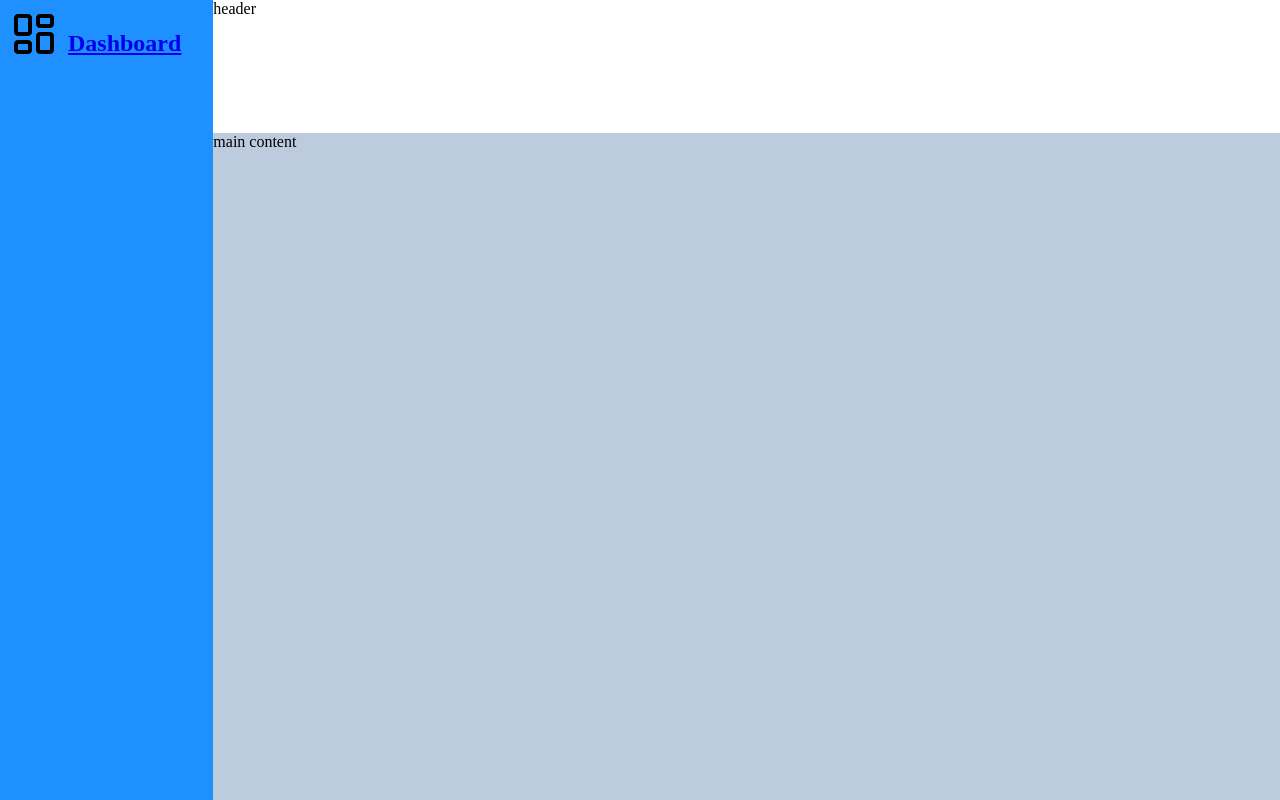
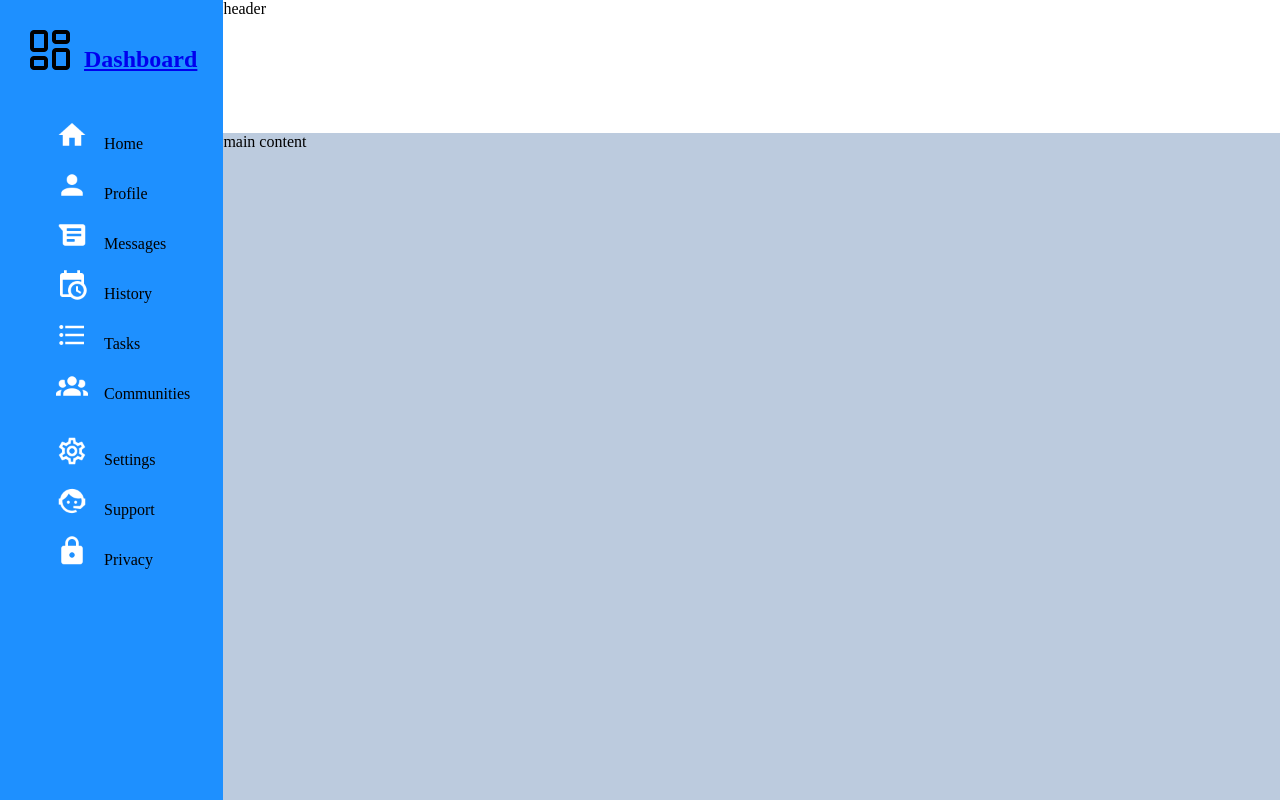
Before and after one commit to Ibn-A/dashboard, a plain HTML site: page index.html in a window 1280 px wide. Drawn offline with Linux system fonts and the light colour scheme.

Commit message:
Update sidebar : html structure + css code + gathering assets(some icons)

```diff
--- a/index.html
+++ b/index.html
@@ -15,6 +15,51 @@
                 <a href="#"><img class="img-icon" src="./images/dashboard-icon.png" alt="Dashboard icon"></a>
                 <h2><a href="#">Dashboard</a></h2>
             </div>
+            <nav class="main-link">
+                <ul>
+                    <li>
+                        <img src="./images/home-icon.png" alt="home-icon">
+                        <p>Home</p>
+                    </li>
+                    <li>
+                        <img src="./images/profile-icon.png" alt="profile-icon">
+                        <p>Profile</p>
+                    </li>
+                    <li>
+                        <img src="./images/message-icon.png" alt="message-icon">
+                        <p>Messages</p>
+                    </li>
+                    <li>
+                        <img src="./images/history-icon.png" alt="history-icon">
+                        <p>History</p>
+                    </li>
+                    <li>
+                        <img src="./images/tasks-icon.png" alt="tasks-icon">
+                        <p>Tasks</p>
+                    </li>
+                    <li>
+                        <img src="./images/communities-icon.png" alt="communities-icon">
+                        <p>Communities</p>
+                    </li>
+                </ul>
+            </nav>
+            <nav class="secondary-link">
+                <ul>
+                    <li>
+                        <img src="./images/settings-icon.png" alt="settings-icon">
+                        <p>Settings</p>
+                    </li>
+
+                    <li>
+                        <img src="./images/support-icon.png" alt="support-icon">
+                        <p>Support</p>
+                    </li>
+                    <li>
+                        <img src="./images/privacy-icon.png" alt="privacy-icon">
+                        <p>Privacy</p>
+                    </li>
+                </ul>
+            </nav>
         </aside>
         <main> main content</main>
     </div>
--- a/styles.css
+++ b/styles.css
@@ -1,23 +1,39 @@
+/* main styles*/
 html, body{
     height: 100%;
     margin: 0;
+    padding: 0;
 }
 .wrapper{
+    min-height: 100vh;
     display: grid;
     grid-template-columns: 1fr 5fr;
     grid-template-rows: 1fr 5fr;
     height: 100%;
 }
+/* sidebar styles*/
 aside{
     background-color: #1E90FF;
     grid-column: 1 / 2;
     grid-row: 1 / 3;
+    padding: 1rem;
 }
-.logo{
+aside .logo{
     padding: 10px;
     display: grid;
     grid-template-columns: 1fr 5fr;
     gap: 10px;
+}
+aside .logo .img-icon{
+    height: 3rem;
+}
+aside ul li{
+    list-style: none;
+    display: flex;
+    gap: 1rem;
+}
+aside ul li img{
+    height: 2rem;
 }
 header{
     background-color: white;
```
Also changed, not shown: images/communities-icon.png (added), images/history-icon.png (added), images/home-icon.png (added), images/message-icon.png (added), images/privacy-icon.png (added), images/profile-icon.png (added), images/settings-icon.png (added), images/support-icon.png (added), images/tasks-icon.png (added), 1 other file.
